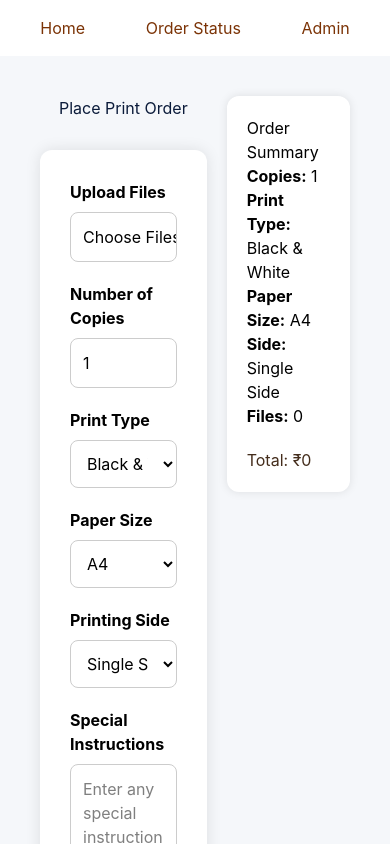
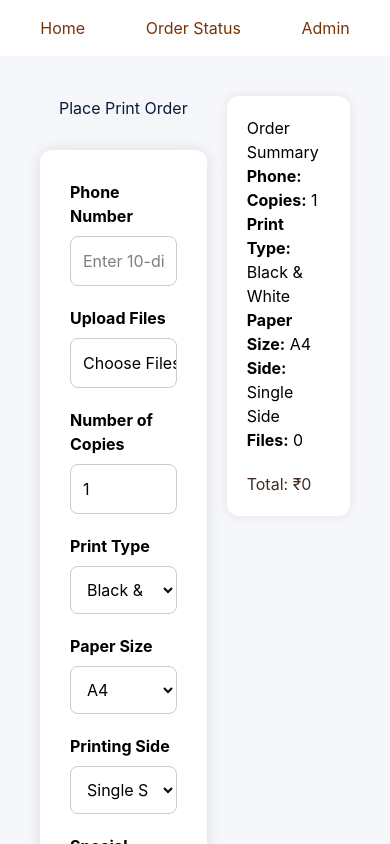
Before and after one commit to nainanijo/Internship_Project, a React (Vite) app: page /PO in a window 390 px wide. Shown: the top 844 px of the page. Built offline with nearby package versions, Linux system fonts and the light colour scheme.

Commit message:
phone no

```diff
--- a/src/Pages/PO.css
+++ b/src/Pages/PO.css
@@ -139,7 +139,7 @@
   background: white;
   padding: 20px;
   border-radius: 12px;
-  box-shadow: 0 0 10px rgba(0,0,0,0.1);
+  box-shadow: 0 0 10px rgba(124, 31, 31, 0.1);
   height: fit-content;
 
   position: sticky;
--- a/src/Pages/PO.jsx
+++ b/src/Pages/PO.jsx
@@ -5,6 +5,7 @@ function PO() {
   const [files, setFiles] = useState([]);
 
   const [formData, setFormData] = useState({
+    phone: "",
     copies: 1,
     color: "Black & White",
     paperSize: "A4",
@@ -28,7 +29,7 @@ function PO() {
     setFiles(files.filter((_, index) => index !== indexToRemove));
   };
 
-  // FORM CHANGE
+  // HANDLE INPUT CHANGE
   const handleChange = (e) => {
     setFormData({
       ...formData,
@@ -36,9 +37,15 @@ function PO() {
     });
   };
 
-  // SUBMIT
+  // SUBMIT ORDER
   const handleSubmit = (e) => {
     e.preventDefault();
+
+    // simple validation
+    if (!formData.phone || formData.phone.length !== 10) {
+      alert("Please enter a valid 10-digit phone number");
+      return;
+    }
 
     console.log("Files:", files);
     console.log("Form Data:", formData);
@@ -55,6 +62,20 @@ function PO() {
         <h1>Place Print Order</h1>
 
         <form className="order-form" onSubmit={handleSubmit}>
+
+          {/* PHONE NUMBER */}
+          <div className="section">
+            <label>Phone Number</label>
+
+            <input
+              type="tel"
+              name="phone"
+              placeholder="Enter 10-digit phone number"
+              value={formData.phone}
+              onChange={handleChange}
+              required
+            />
+          </div>
 
           {/* FILE UPLOAD */}
           <div className="section">
@@ -77,7 +98,7 @@ function PO() {
                   return (
                     <div key={index} className="preview-card">
 
-                      {/* DELETE BUTTON */}
+                      {/* DELETE */}
                       <button
                         type="button"
                         className="delete-btn"
@@ -88,7 +109,7 @@ function PO() {
 
                       <p>{file.name}</p>
 
-                      {/* IMAGE PREVIEW */}
+                      {/* IMAGE */}
                       {file.type.startsWith("image/") && (
                         <img
                           src={fileURL}
@@ -97,7 +118,7 @@ function PO() {
                         />
                       )}
 
-                      {/* PDF PREVIEW */}
+                      {/* PDF */}
                       {file.type === "application/pdf" && (
                         <iframe
                           src={fileURL}
@@ -200,11 +221,12 @@ function PO() {
         </form>
       </div>
 
-      {/* RIGHT SIDE - SUMMARY */}
+      {/* RIGHT SIDE SUMMARY */}
       <div className="po-right">
 
         <h2>Order Summary</h2>
 
+        <p><b>Phone:</b> {formData.phone}</p>
         <p><b>Copies:</b> {formData.copies}</p>
         <p><b>Print Type:</b> {formData.color}</p>
         <p><b>Paper Size:</b> {formData.paperSize}</p>
```
